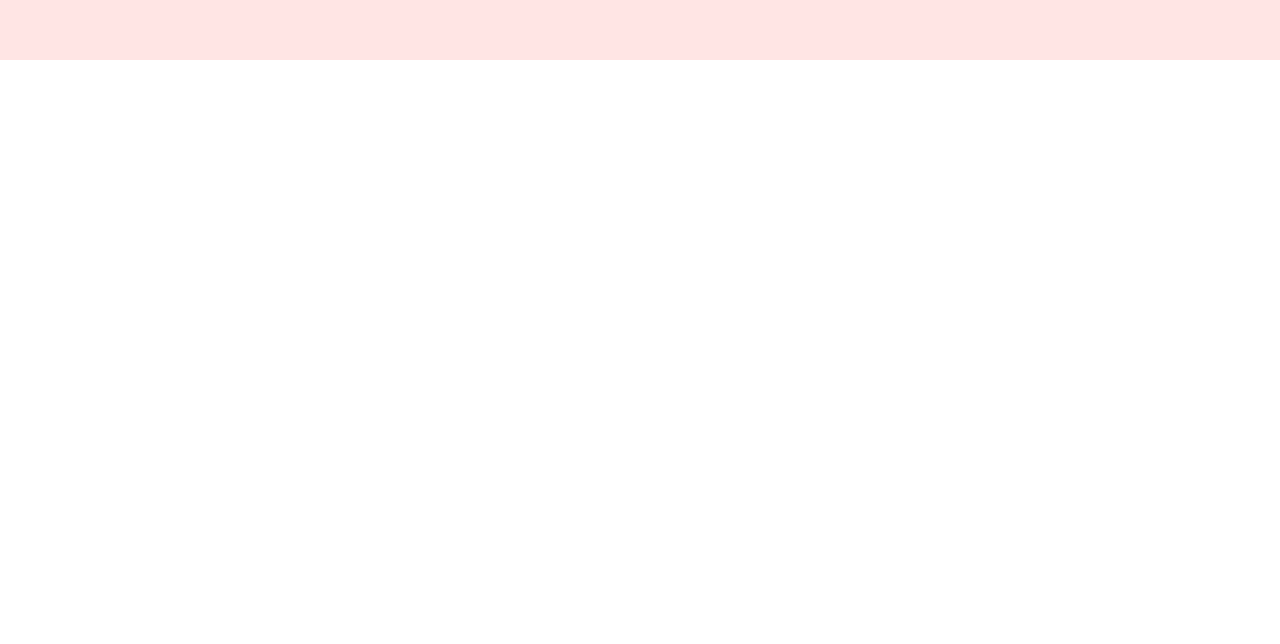
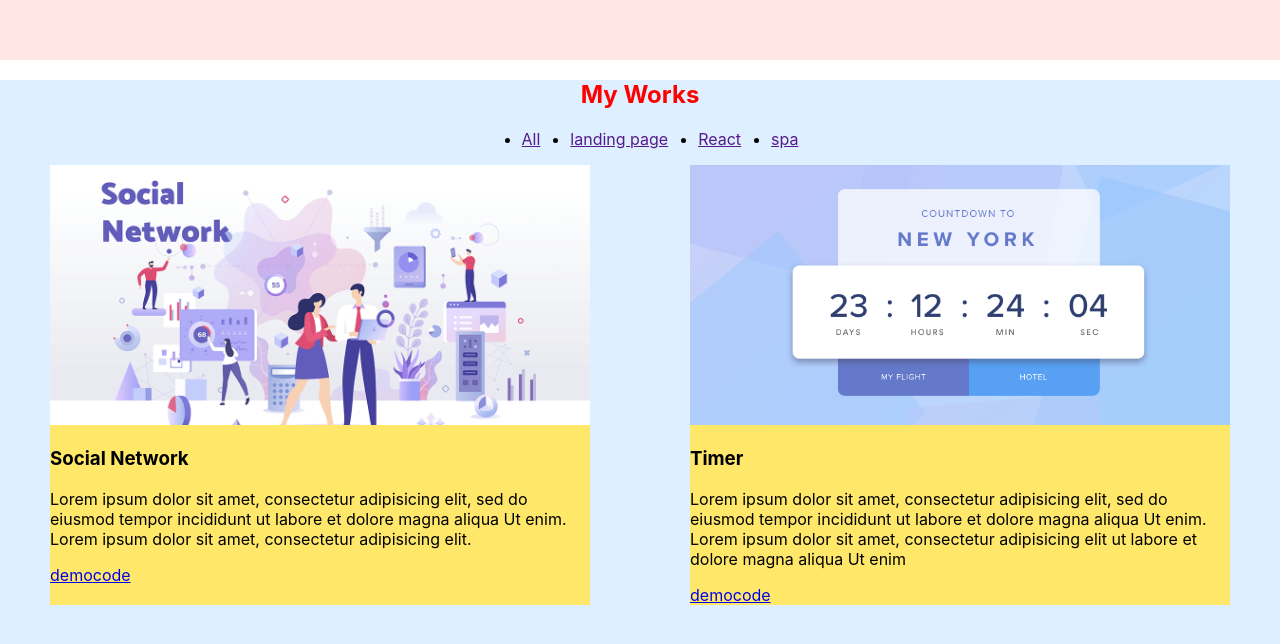
Before and after one commit to MaksLebedev/portfolio, a React app: page / in a window 1280 px wide. Shown: the part 1614-2258 px from the top of the page. Before the commit the page ends 1674 px from the top, so only its background shows below. Built offline with nearby package versions, Linux system fonts and the light colour scheme.

Commit message:
add new components: works and work

```diff
--- a/src/App.tsx
+++ b/src/App.tsx
@@ -3,6 +3,7 @@
 import { Header } from "./layout/header/Header";
 import { Main } from "./layout/sections/main/Main";
 import { Skills } from "./layout/sections/skills/Skills";
+import { Works } from "./layout/sections/works/Works";
 
 function App() {
   return (
@@ -10,6 +11,7 @@
       <Header />
       <Main />
       <Skills />
+      <Works />
     </div>
   );
 }
--- a/src/components/menu/Menu.tsx
+++ b/src/components/menu/Menu.tsx
@@ -1,25 +1,17 @@
 import React from "react";
 import styled from "styled-components";
 
-export const Menu = () => {
+export const Menu = (props: { menuItems: Array<string> }) => {
   return (
     <StyledMenu>
       <ul>
-        <li>
-          <a href="">Home</a>
-        </li>
-        <li>
-          <a href="">Skills</a>
-        </li>
-        <li>
-          <a href="">Works</a>
-        </li>
-        <li>
-          <a href="">Testimony</a>
-        </li>
-        <li>
-          <a href="">Contact</a>
-        </li>
+        {props.menuItems.map((item, index) => {
+          return (
+            <li key={index}>
+              <a href="">{item}</a>
+            </li>
+          );
+        })}
       </ul>
     </StyledMenu>
   );
@@ -29,5 +21,6 @@
   ul {
     display: flex;
     gap: 30px;
+    justify-content: center;
   }
 `;
--- a/src/layout/header/Header.tsx
+++ b/src/layout/header/Header.tsx
@@ -3,11 +3,13 @@
 import { Logo } from "../../components/logo/Logo";
 import { Menu } from "../../components/menu/Menu";
 
+const items = ["Home", "Skills", "Works", "Testimony", "Contact"];
+
 export const Header = () => {
   return (
     <StyledHeader>
       <Logo />
-      <Menu />
+      <Menu menuItems={items} />
     </StyledHeader>
   );
 };
@@ -15,5 +17,5 @@
 const StyledHeader = styled.header`
   background-color: #d4ffd3;
   display: flex;
-  justify-content: space-between
+  justify-content: space-between;
 `;
--- /dev/null
+++ b/src/layout/sections/works/Works.tsx
@@ -0,0 +1,40 @@
+import React from "react";
+import styled from "styled-components";
+import { SectionTitle } from "../../../components/SectionTitle";
+import { Menu } from "../../../components/menu/Menu";
+import { FlexWrapper } from "../../../components/FlexWrapper";
+import { Work } from "./work/Work";
+import socialImg from "../../../assets/images/project-1.webp";
+import timerImg from "../../../assets/images/project-2.webp";
+
+const worksItems = ["All", "landing page", "React", "spa"];
+
+export const Works = () => {
+  return (
+    <StyledWorks>
+      <SectionTitle>My Works</SectionTitle>
+      <Menu menuItems={worksItems} />
+      <FlexWrapper justify="space-around">
+        <Work
+          title={"Social Network"}
+          text={
+            "Lorem ipsum dolor sit amet, consectetur adipisicing elit, sed do eiusmod tempor incididunt ut labore et dolore magna aliqua Ut enim. Lorem ipsum dolor sit amet, consectetur adipisicing elit."
+          }
+          src={socialImg}
+        />
+        <Work
+          title={"Timer"}
+          text={
+            "Lorem ipsum dolor sit amet, consectetur adipisicing elit, sed do eiusmod tempor incididunt ut labore et dolore magna aliqua Ut enim. Lorem ipsum dolor sit amet, consectetur adipisicing elit  ut labore et dolore magna aliqua Ut enim"
+          }
+          src={timerImg}
+        />
+      </FlexWrapper>
+    </StyledWorks>
+  );
+};
+
+const StyledWorks = styled.section`
+  min-height: 100vh;
+  background-color: #deefff;
+`;
--- /dev/null
+++ b/src/layout/sections/works/work/Work.tsx
@@ -0,0 +1,38 @@
+import React from "react";
+import styled from "styled-components";
+
+type WorkPropsType = {
+  title: string;
+  text: string;
+  src: string;
+};
+
+export const Work = (props: WorkPropsType) => {
+  return (
+    <StyledWork>
+      <Image src={props.src} alt="" />
+      <Title>{props.title}</Title>
+      <Text>{props.text}</Text>
+      <Link href="#">demo</Link>
+      <Link href="#">code</Link>
+    </StyledWork>
+  );
+};
+
+const StyledWork = styled.div`
+  background-color: #ffe869;
+  max-width: 540px;
+  width: 100%;
+`;
+
+const Image = styled.img`
+  width: 100%;
+  height: 260px;
+  object-fit: cover;
+`;
+
+const Link = styled.a``;
+
+const Title = styled.h3``;
+
+const Text = styled.p``;
```
